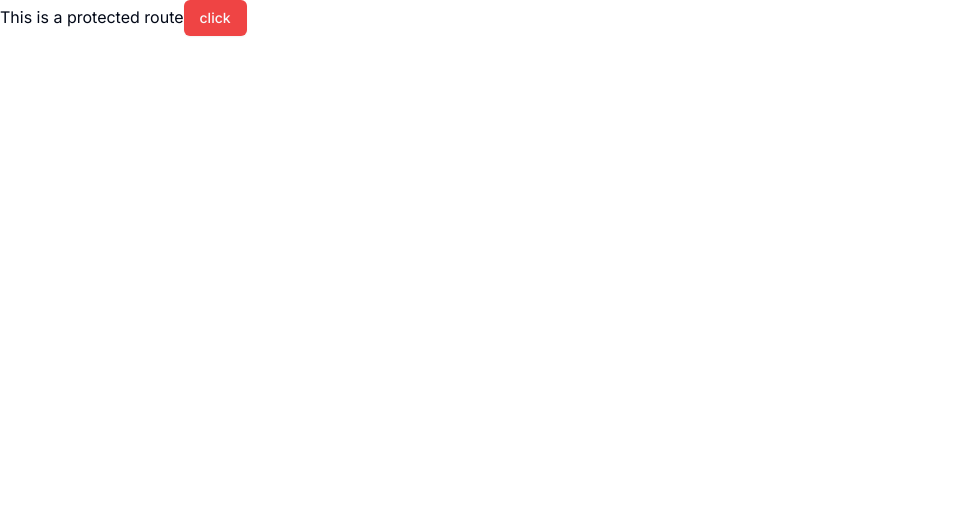
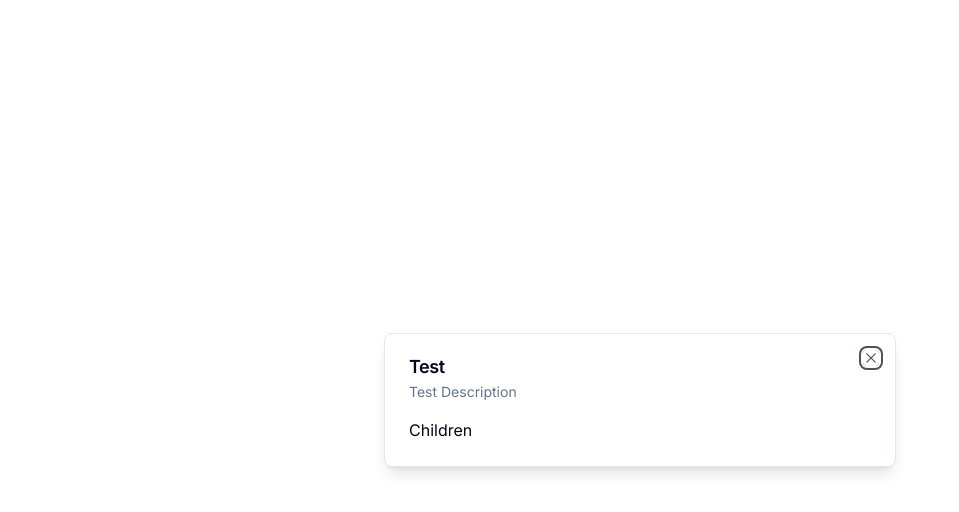
Before and after one commit to sheikhmahmudulhasanshium/E-commerce-full-stack, a Next.js app: page / in a window 1280 px wide. Shown: the top 512 px of the page, without its empty margins (0-959 px from the left). Built offline with nearby package versions, Linux system fonts and the light colour scheme.

Commit message:
dialog and modalstore is added

```diff
--- a/app/(root)/page.tsx
+++ b/app/(root)/page.tsx
@@ -1,10 +1,13 @@
-import { Button } from "@/components/ui/button";
+"use client"
+import { Modal } from "@/components/modal";
 
  const SetupPage=()=> {
     return (
 
-      <div> This is a protected route
-        <Button size="default" variant="destructive" className="p-4">click</Button>
+      <div className="p-4">
+        <Modal isOpen={true} onClose={()=>{}} title="Test" description="Test Description">
+          Children
+        </Modal>
       </div>
     )
   }
--- /dev/null
+++ b/components/modal.tsx
@@ -0,0 +1,38 @@
+"use client"
+
+import React from "react"
+import { Dialog, DialogContent, DialogDescription, DialogHeader, DialogTitle } from "@/components/ui/dialog"
+
+interface ModalProps{
+    title:string,
+    description:string,
+    isOpen:boolean,
+    //onclose function
+    onClose: ()=>void,
+    children?:React.ReactNode,
+}
+export const Modal:React.FC<ModalProps>=({title,description,isOpen,onClose,children})=>{
+    //onChange will collect open props and check either true or false
+    const onChange=(open:boolean)=>{
+        if(!open){
+            onClose()
+        }
+    }
+    return(
+        <Dialog open={isOpen} onOpenChange={onChange}>
+            <DialogContent>
+                <DialogHeader>
+                    <DialogTitle>
+                        {title}
+                    </DialogTitle>
+                    <DialogDescription>
+                        {description}
+                    </DialogDescription>
+                </DialogHeader>
+                <div>
+                    {children}
+                </div>
+            </DialogContent>
+        </Dialog>
+    )
+}
--- /dev/null
+++ b/components/ui/dialog.tsx
@@ -0,0 +1,122 @@
+"use client"
+
+import * as React from "react"
+import * as DialogPrimitive from "@radix-ui/react-dialog"
+import { Cross2Icon } from "@radix-ui/react-icons"
+
+import { cn } from "@/lib/utils"
+
+const Dialog = DialogPrimitive.Root
+
+const DialogTrigger = DialogPrimitive.Trigger
+
+const DialogPortal = DialogPrimitive.Portal
+
+const DialogClose = DialogPrimitive.Close
+
+const DialogOverlay = React.forwardRef<
+  React.ElementRef<typeof DialogPrimitive.Overlay>,
+  React.ComponentPropsWithoutRef<typeof DialogPrimitive.Overlay>
+>(({ className, ...props }, ref) => (
+  <DialogPrimitive.Overlay
+    ref={ref}
+    className={cn(
+      "fixed inset-0 z-50 bg-background/80 backdrop-blur-sm data-[state=open]:animate-in data-[state=closed]:animate-out data-[state=closed]:fade-out-0 data-[state=open]:fade-in-0",
+      className
+    )}
+    {...props}
+  />
+))
+DialogOverlay.displayName = DialogPrimitive.Overlay.displayName
+
+const DialogContent = React.forwardRef<
+  React.ElementRef<typeof DialogPrimitive.Content>,
+  React.ComponentPropsWithoutRef<typeof DialogPrimitive.Content>
+>(({ className, children, ...props }, ref) => (
+  <DialogPortal>
+    <DialogOverlay />
+    <DialogPrimitive.Content
+      ref={ref}
+      className={cn(
+        "fixed left-[50%] top-[50%] z-50 grid w-full max-w-lg translate-x-[-50%] translate-y-[-50%] gap-4 border bg-background p-6 shadow-lg duration-200 data-[state=open]:animate-in data-[state=closed]:animate-out data-[state=closed]:fade-out-0 data-[state=open]:fade-in-0 data-[state=closed]:zoom-out-95 data-[state=open]:zoom-in-95 data-[state=closed]:slide-out-to-left-1/2 data-[state=closed]:slide-out-to-top-[48%] data-[state=open]:slide-in-from-left-1/2 data-[state=open]:slide-in-from-top-[48%] sm:rounded-lg",
+        className
+      )}
+      {...props}
+    >
+      {children}
+      <DialogPrimitive.Close className="absolute right-4 top-4 rounded-sm opacity-70 ring-offset-background transition-opacity hover:opacity-100 focus:outline-none focus:ring-2 focus:ring-ring focus:ring-offset-2 disabled:pointer-events-none data-[state=open]:bg-accent data-[state=open]:text-muted-foreground">
+        <Cross2Icon className="h-4 w-4" />
+        <span className="sr-only">Close</span>
+      </DialogPrimitive.Close>
+    </DialogPrimitive.Content>
+  </DialogPortal>
+))
+DialogContent.displayName = DialogPrimitive.Content.displayName
+
+const DialogHeader = ({
+  className,
+  ...props
+}: React.HTMLAttributes<HTMLDivElement>) => (
+  <div
+    className={cn(
+      "flex flex-col space-y-1.5 text-center sm:text-left",
+      className
+    )}
+    {...props}
+  />
+)
+DialogHeader.displayName = "DialogHeader"
+
+const DialogFooter = ({
+  className,
+  ...props
+}: React.HTMLAttributes<HTMLDivElement>) => (
+  <div
+    className={cn(
+      "flex flex-col-reverse sm:flex-row sm:justify-end sm:space-x-2",
+      className
+    )}
+    {...props}
+  />
+)
+DialogFooter.displayName = "DialogFooter"
+
+const DialogTitle = React.forwardRef<
+  React.ElementRef<typeof DialogPrimitive.Title>,
+  React.ComponentPropsWithoutRef<typeof DialogPrimitive.Title>
+>(({ className, ...props }, ref) => (
+  <DialogPrimitive.Title
+    ref={ref}
+    className={cn(
+      "text-lg font-semibold leading-none tracking-tight",
+      className
+    )}
+    {...props}
+  />
+))
+DialogTitle.displayName = DialogPrimitive.Title.displayName
+
+const DialogDescription = React.forwardRef<
+  React.ElementRef<typeof DialogPrimitive.Description>,
+  React.ComponentPropsWithoutRef<typeof DialogPrimitive.Description>
+>(({ className, ...props }, ref) => (
+  <DialogPrimitive.Description
+    ref={ref}
+    className={cn("text-sm text-muted-foreground", className)}
+    {...props}
+  />
+))
+DialogDescription.displayName = DialogPrimitive.Description.displayName
+
+export {
+  Dialog,
+  DialogPortal,
+  DialogOverlay,
+  DialogTrigger,
+  DialogClose,
+  DialogContent,
+  DialogHeader,
+  DialogFooter,
+  DialogTitle,
+  DialogDescription,
+}
--- a/package.json
+++ b/package.json
@@ -10,6 +10,7 @@
   },
   "dependencies": {
     "@clerk/nextjs": "^4.28.1",
+    "@radix-ui/react-dialog": "^1.0.5",
     "@radix-ui/react-icons": "^1.3.0",
     "@radix-ui/react-slot": "^1.0.2",
     "class-variance-authority": "^0.7.0",
@@ -18,7 +19,8 @@
     "react": "^18",
     "react-dom": "^18",
     "tailwind-merge": "^2.1.0",
-    "tailwindcss-animate": "^1.0.7"
+    "tailwindcss-animate": "^1.0.7",
+    "zustand": "^4.4.7"
   },
   "devDependencies": {
     "@types/node": "^20",
```
Also changed, not shown: hooks/use-store-modal.tsx (added, +14 -0 lines), 1 other file (tests, documents, lock files or other folders).
